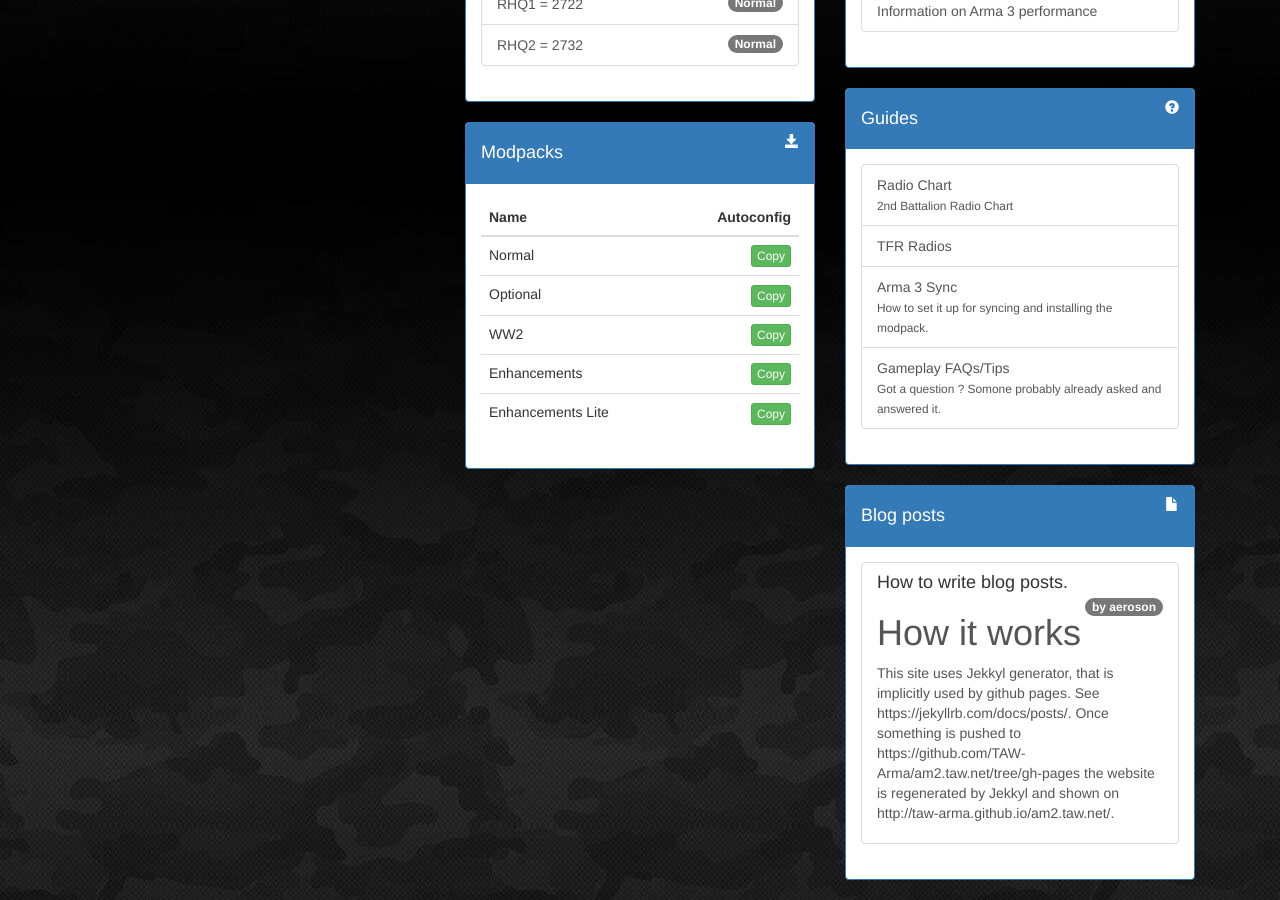
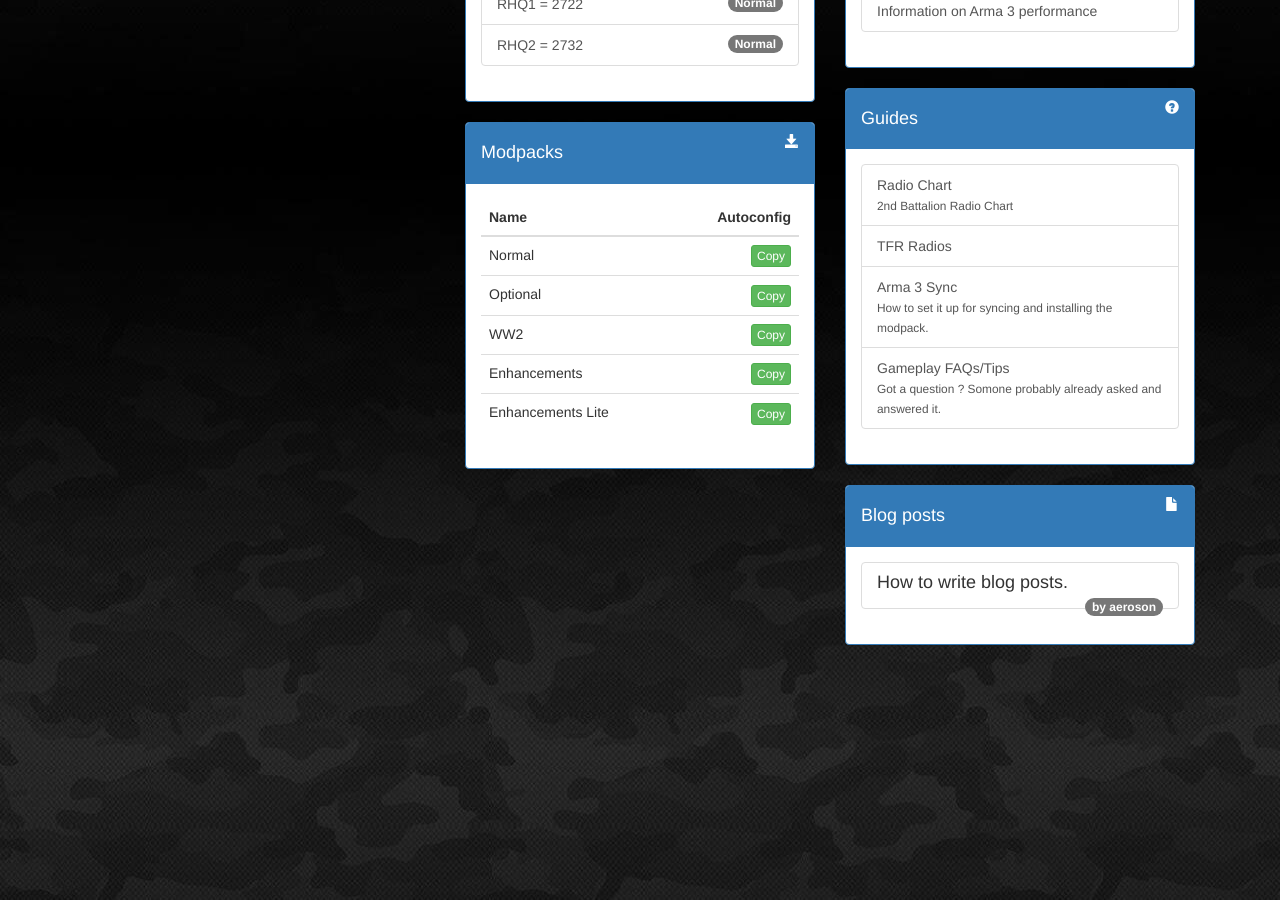
Before and after one commit to TAW-Arma/AM2-Web, a Jekyll site: the page built from index.html, in a window 1280 px wide and 900 px high, scrolled down 1033 px. Built offline with Jekyll 4.4.1, drawn with Linux system fonts in a browser that asks for light colours; comment, search, counter and statistics services are not loaded.

Commit message:
no message

```diff
--- a/index.html
+++ b/index.html
@@ -250,7 +250,7 @@ title: TAW Arma - 2nd Battalion
 					<a href="{{site.baseurl}}{{post.url}}" class="list-group-item">
 						<h4 class="list-group-item-heading">{{post.title}}</h4>
 						<span class="badge">by {{post.author}}</span>
-						<p class="list-group-item-text">{{post.excerpt}}</p>
+						<!-- <p class="list-group-item-text">{{post.excerpt}}</p> -->
 					</a>
 				{% endfor %}
 				</div>
```
